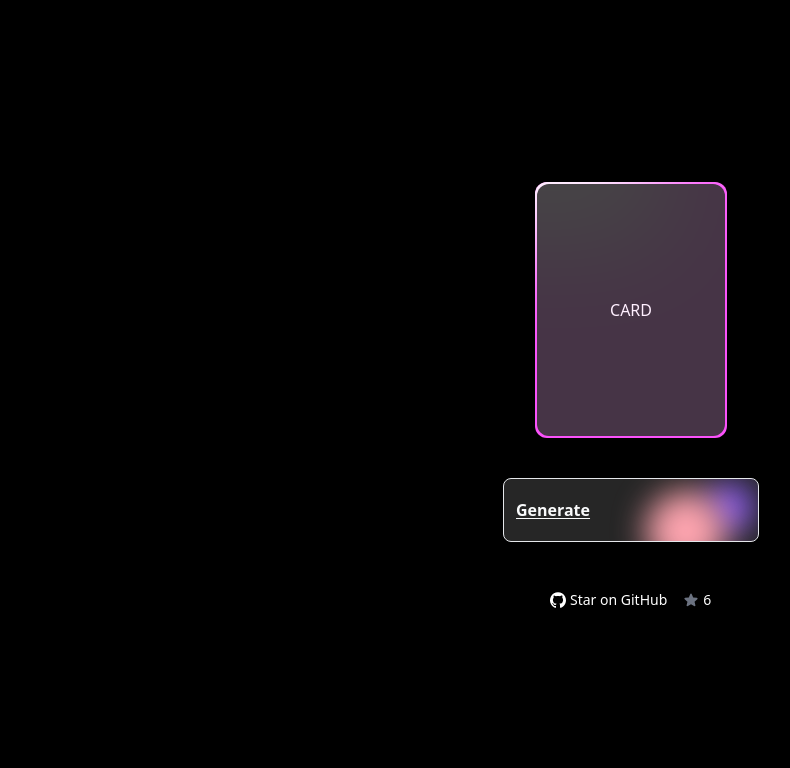
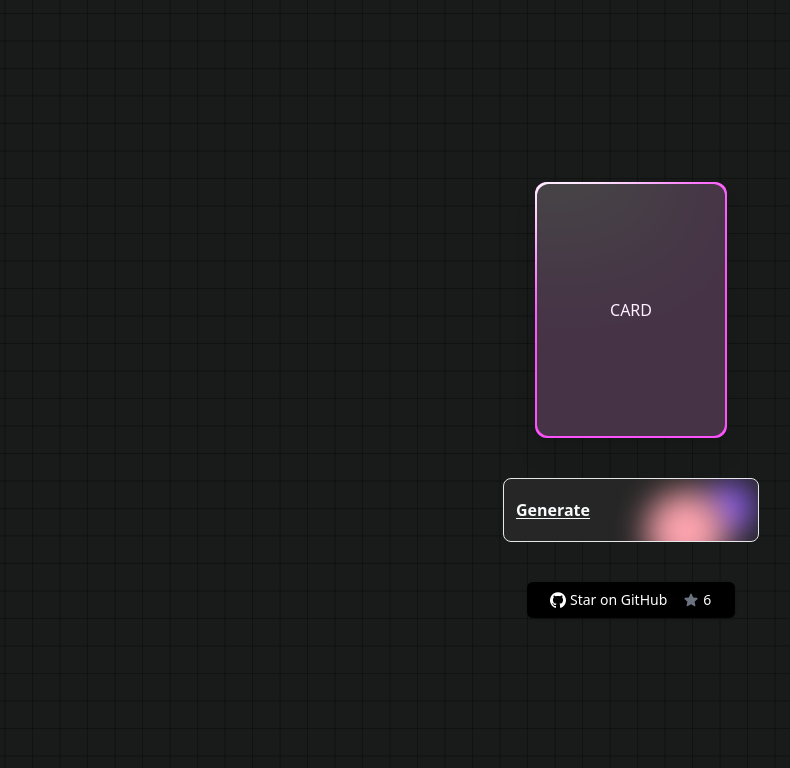
Before and after one commit to square-story/animeDP, a React (Vite) app: page / in a window 1280 px wide. Shown: the top 768 px of the page, without its empty margins (9-799 px from the left). Built offline with nearby package versions, Linux system fonts and the light colour scheme.

Commit message:
background is seted

```diff
--- /dev/null
+++ b/src/pages/MasterPage.css
@@ -0,0 +1,9 @@
+.pg-com {
+    width: 100vw;
+    height: 100vh;
+    --color: rgba(0, 0, 0, 0.3);
+    background-color: #191a1a;
+    background-image: linear-gradient(0deg, transparent 24%, var(--color) 25%, var(--color) 26%, transparent 27%,transparent 74%, var(--color) 75%, var(--color) 76%, transparent 77%,transparent),
+        linear-gradient(90deg, transparent 24%, var(--color) 25%, var(--color) 26%, transparent 27%,transparent 74%, var(--color) 75%, var(--color) 76%, transparent 77%,transparent);
+    background-size: 55px 55px;
+  }
--- a/src/pages/MasterPage.jsx
+++ b/src/pages/MasterPage.jsx
@@ -1,9 +1,10 @@
 import Card from "../components/Card"
 import HomeButtons from "../components/HomeButtons"
+import './MasterPage.css'
 
 const MasterPage = () => {
     return (
-        <div className="flex flex-col gap-10 justify-center h-screen w-full items-center bg-black text-white">
+        <div className="pg-com flex flex-col gap-10 justify-center h-screen w-full items-center bg-black text-white">
             <Card />
             <HomeButtons />
         </div>
```
